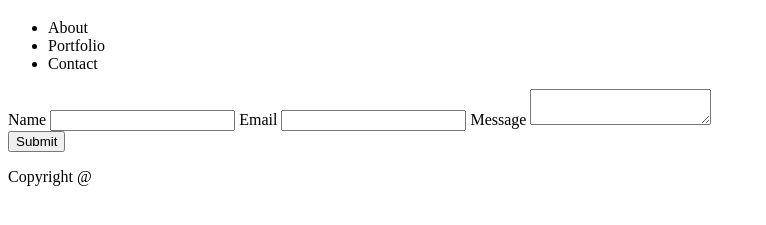
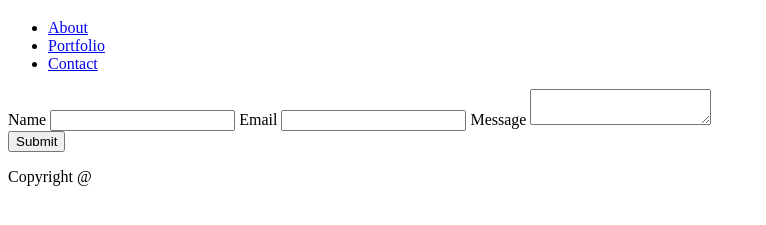
Before and after one commit to Bluesamyou/Basic-Portfolio, a plain HTML site: page contact.html in a window 1280 px wide. Shown: the part 61-286 px from the top of the page, without its empty margins (0-766 px from the left). Drawn offline with Linux system fonts and the light colour scheme.

Commit message:
Added in links to navbar items

```diff
--- a/contact.html
+++ b/contact.html
@@ -11,9 +11,9 @@
         <h1>Shevi</h1>
 
         <ul>
-            <li>About</li>
-            <li>Portfolio</li>
-            <li>Contact</li>
+                <li><a href="index.html">About</a></li>
+                <li><a href="portfolio.html">Portfolio</a></li>
+                <li><a href="#">Contact</a></li>
         </ul>
     </header>
 
```
Also changed, not shown: index.html (+3 -3 lines), portfolio.html (+3 -3 lines).
